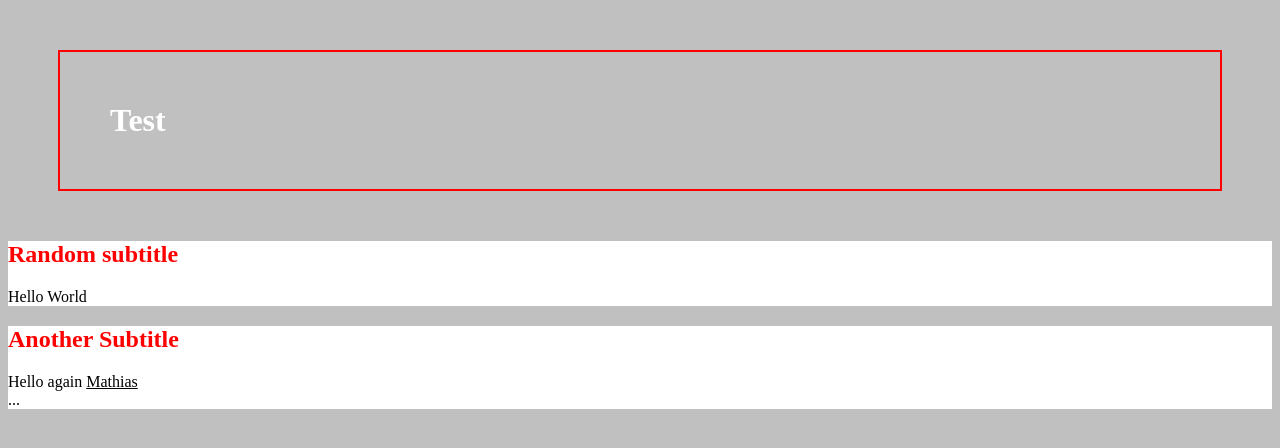
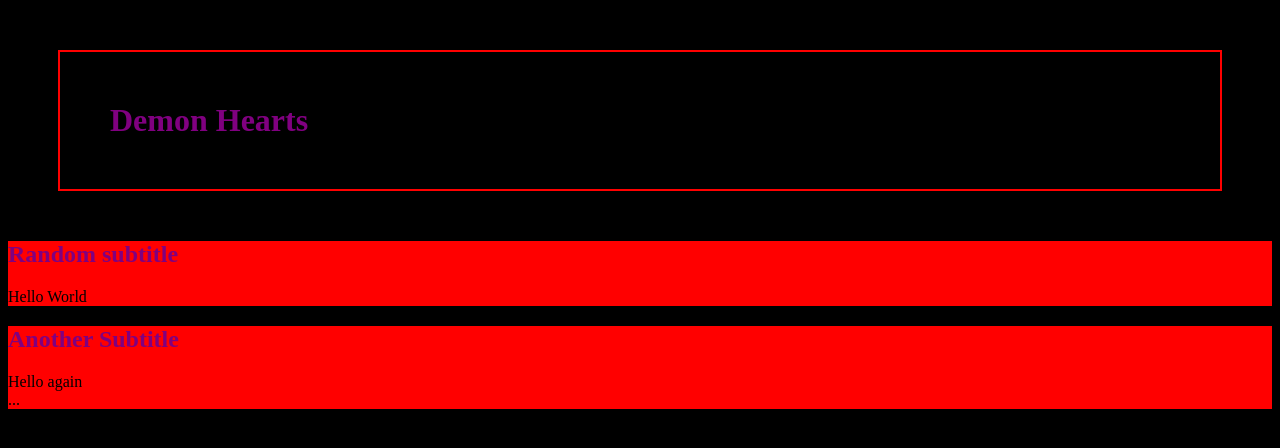
Before and after one commit to Rovax/html-practice, a plain HTML site: page index.html in a window 1280 px wide. Drawn offline with Linux system fonts and the light colour scheme.

Commit message:
Changed a couple of colors

```diff
--- a/index.html
+++ b/index.html
@@ -8,27 +8,27 @@
 
 		<style type="text/css">
 			body {
-				background-color: silver;
+				background-color: black;
 			}
 
 			h2 {
 
-				color: red;
+				color: purple;
 			}
 
 			div.text {
 
-				background-color: white;
+				background-color: red;
 			}
 
 			div.text:hover {
 
-				background-color: yellow;
+				background-color: white;
 			}
 
 			h1#title {
 
-				color: white;
+				color: purple;
 				margin: 50px;
 				padding: 50px;
 				border-color: red;
@@ -38,12 +38,12 @@
 
 			a {
 
-				color: rgb(0,0,0);
+				color: rgb(255, 0, 0);
 			}
 
 			a:hover {
 
-				color: yellow;
+				color: purple;
 			}
 
 		</style>
@@ -52,7 +52,7 @@
 	</head>
 	<body>
 
-		<h1 id="title">Test</h1>
+		<h1 id="title">Demon Hearts</h1>
 		<div class="text">
 			<h2>Random subtitle</h2>
 			<p>Hello World</p>
```
